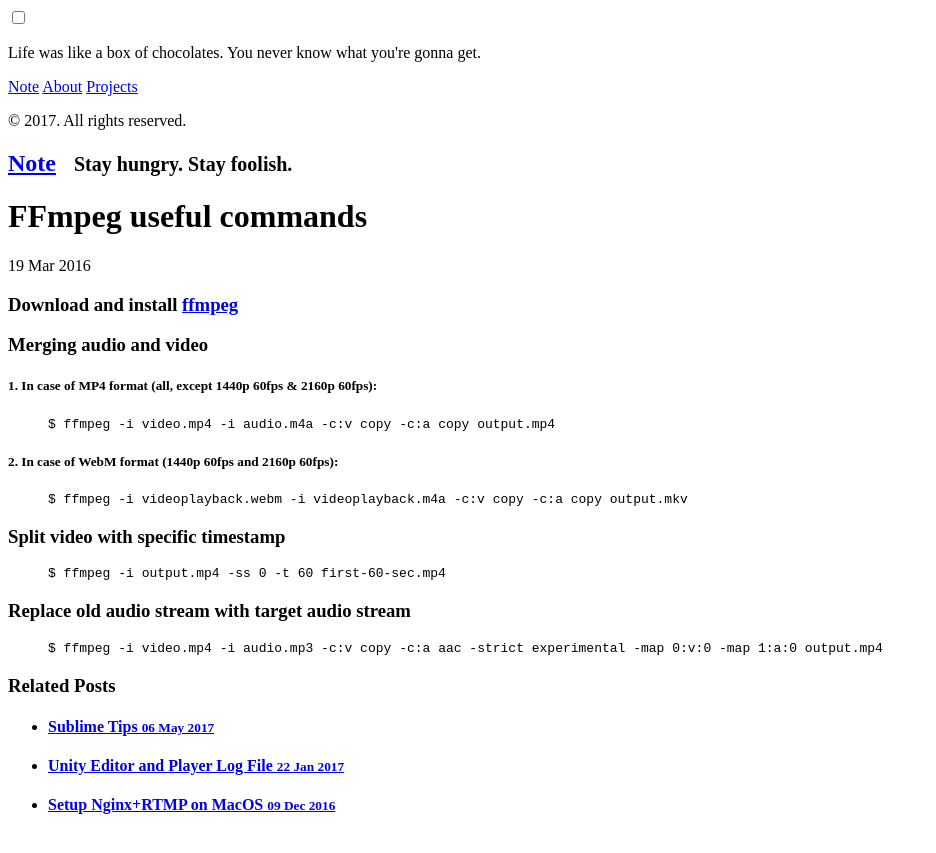
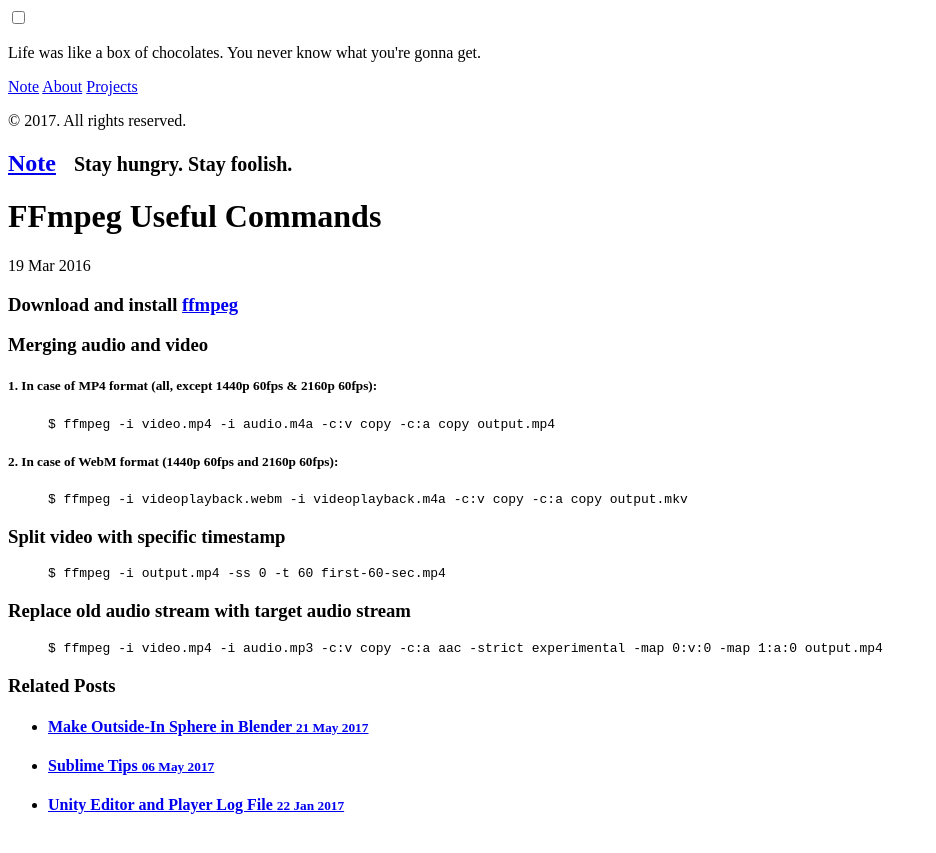
Before and after one commit to usunyu/usunyu.github.io, a Jekyll site: the page built from note/_posts/2016-03-19-ffmpeg-commands.markdown, in a window 1280 px wide. Shown: the top 853 px of the page, without its empty margins (0-936 px from the left). Built offline with Jekyll 4.4.1, drawn with Linux system fonts in a browser that asks for light colours.

Commit message:
[post] outside-in sphere in blender

```diff
--- a/note/_posts/2016-03-19-ffmpeg-commands.markdown
+++ b/note/_posts/2016-03-19-ffmpeg-commands.markdown
@@ -1,6 +1,6 @@
 ---
 layout: post
-title:  "FFmpeg useful commands"
+title:  "FFmpeg Useful Commands"
 ---
 
 ### Download and install [ffmpeg](http://www.ffmpeg.org/download.html)
--- a/note/_posts/2016-12-09-boost-usage.markdown
+++ b/note/_posts/2016-12-09-boost-usage.markdown
@@ -1,6 +1,6 @@
 ---
 layout: post
-title:  "Use boost for serialization"
+title:  "Use Boost for Serialization"
 ---
 
 ### Use boost on MacOS:
```
Also changed, not shown: note/_posts/2017-05-21-outside-in-sphere-blender.markdown (added, +12 -0 lines), public/images/outsidein_sphere_blender/1.png (added).
